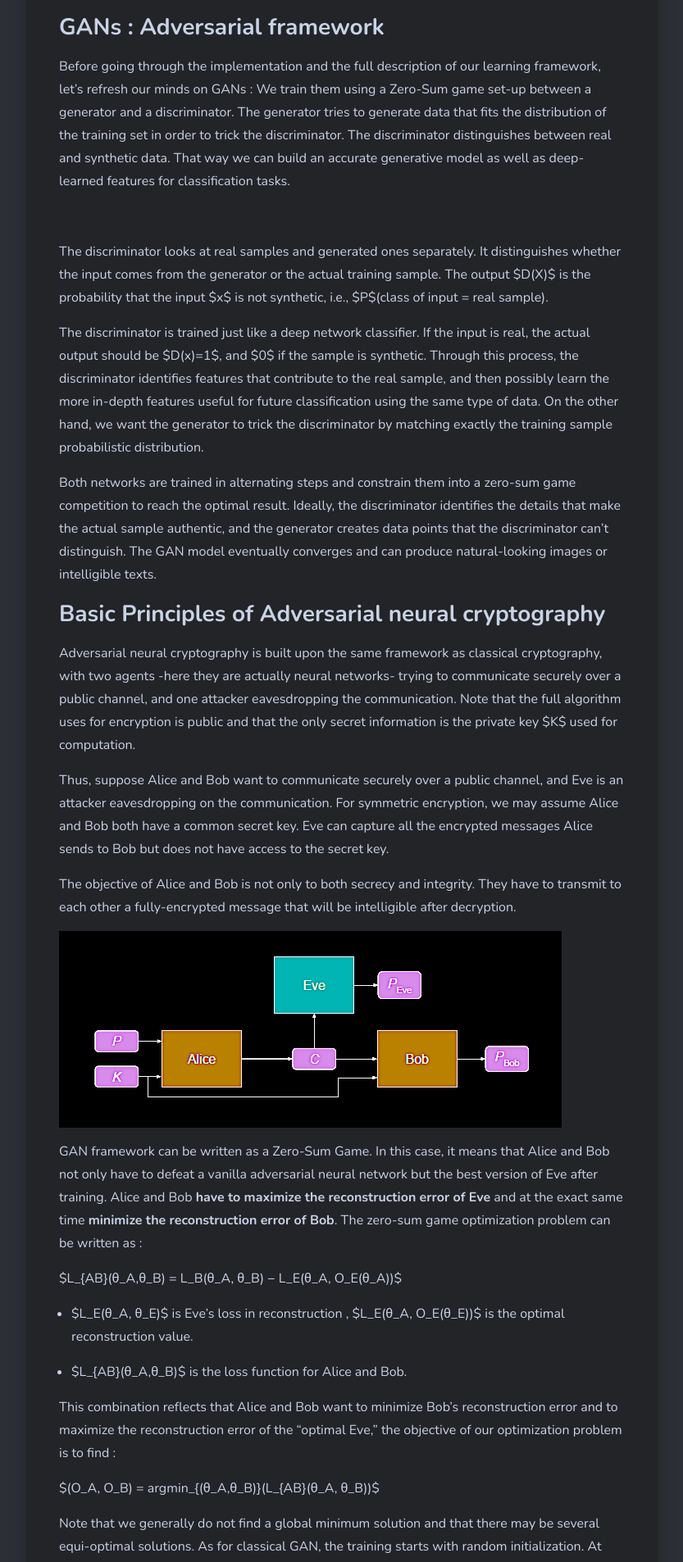
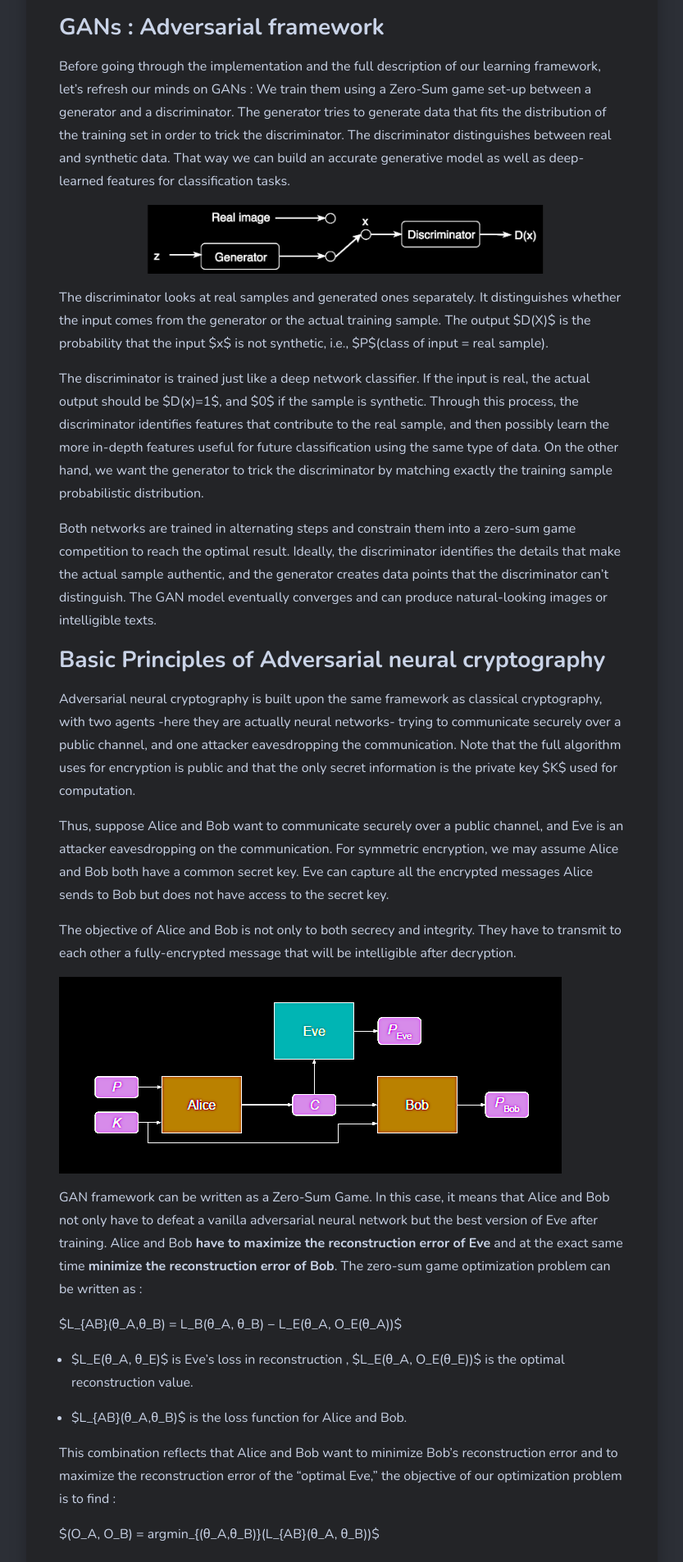
Before and after one commit to quantrack-lab/blog, a Jekyll site: the page built from _posts/2018-05-29-welcome-to-jekyll.markdown, in a window 1280 px wide. Shown: the part 2257-4163 px from the top of the page at 82% size, without its empty margins (23-856 px from the left). Built offline with Jekyll 4.4.1, drawn with Linux system fonts in a browser that asks for light colours; nearby versions of some CDN libraries; comment, search, counter and statistics services are not loaded.

Commit message:
Update 2018-05-29-welcome-to-jekyll.markdown

```diff
--- a/_posts/2018-05-29-welcome-to-jekyll.markdown
+++ b/_posts/2018-05-29-welcome-to-jekyll.markdown
@@ -31,7 +31,7 @@ In a word, modern encryption systems are designed around cryptographic random nu
 Before going through the implementation and the full description of our learning framework, let's refresh our minds on GANs :
 We train them using a Zero-Sum game set-up between a generator and a discriminator. The generator tries to generate data that fits the distribution of the training set in order to trick the discriminator. The discriminator distinguishes between real and synthetic data. That way we can build an accurate generative model as well as deep-learned features for classification tasks.
 
-![](image_gan.png)
+![](/img/image_gan.png)
 
 The discriminator looks at real samples and generated ones separately. It distinguishes whether the input comes from the generator or the actual training sample. The output $D(X)$ is the probability that the input $x$ is not synthetic,  i.e., $P$(class of input = real sample).
 
@@ -68,7 +68,7 @@ Note that we generally do not find a global minimum solution and that there may
 
 For their implementation, Google researchers used Tensorflow-based neural network and ADA optimizier with a learning rate of 0.0008 and actually manage to protect the communication between the two agents. Their algorithm run on GPU using mini-batch size ranging from 256 to 4096 entries. Most classification problems use adaptive learning rate, making it smaller once the performance of the model reaches a plateau. Here, the goal is to secure a message of a certain length and to **learn VS an attacker**. Loss functions are designed so the intetegrity of the message is preserved and attacker does not reach better performance than a random guessing. Here are the learning curves for 20 epochs, a batch size of 512, and RMSProp(0.01) optimizer.
 
-![](loss.png)
+![](/img/loss.png)
 
 
 Loss functions of attacker decreases over the time and the communication is not protected. Changing Batch Size and optimizer and made the whole process insecure and the attacker able read our 16-bits message.
```
